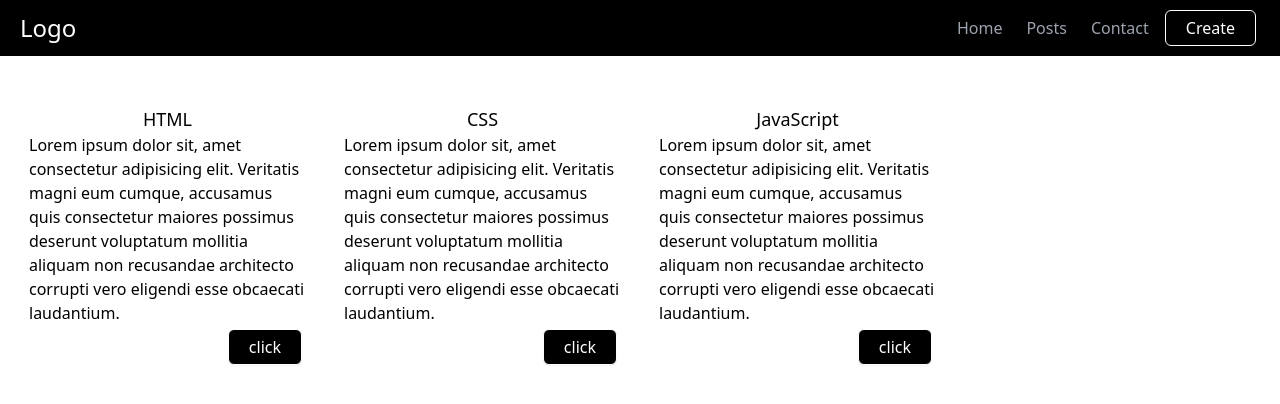
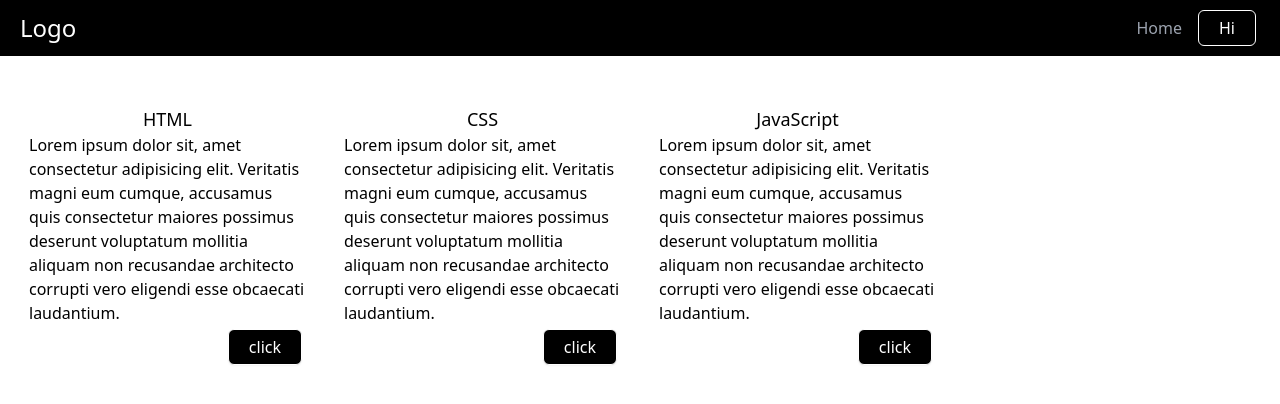
Before and after one commit to eyad-karim/tailwindcss-project, a Next.js app: page / in a window 1280 px wide. Shown: the top 404 px of the page. Built offline with nearby package versions, Linux system fonts and the light colour scheme.

Commit message:
delete some links

```diff
--- a/components/layout/index.jsx
+++ b/components/layout/index.jsx
@@ -9,13 +9,7 @@ function Layout({ children }) {
           <li className="mx-3 text-gray-400 hover:text-white transition-all flex items-center">
               <Link href="/">Home</Link>
           </li>
-          <li className="mx-3 text-gray-400 hover:text-white transition-all flex items-center">
-              <Link href="/posts">Posts</Link>
-          </li>
-          <li className="mx-3 text-gray-400 hover:text-white transition-all flex items-center">
-              <Link href="/contact">Contact</Link>
-          </li>
-          <Link href="/create"><button className="btn">Create</button></Link>
+          <Link href="/#"><button className="btn">Hi</button></Link>
         </ul>
       </header>
       <div className="container mx-auto p-4">
```
